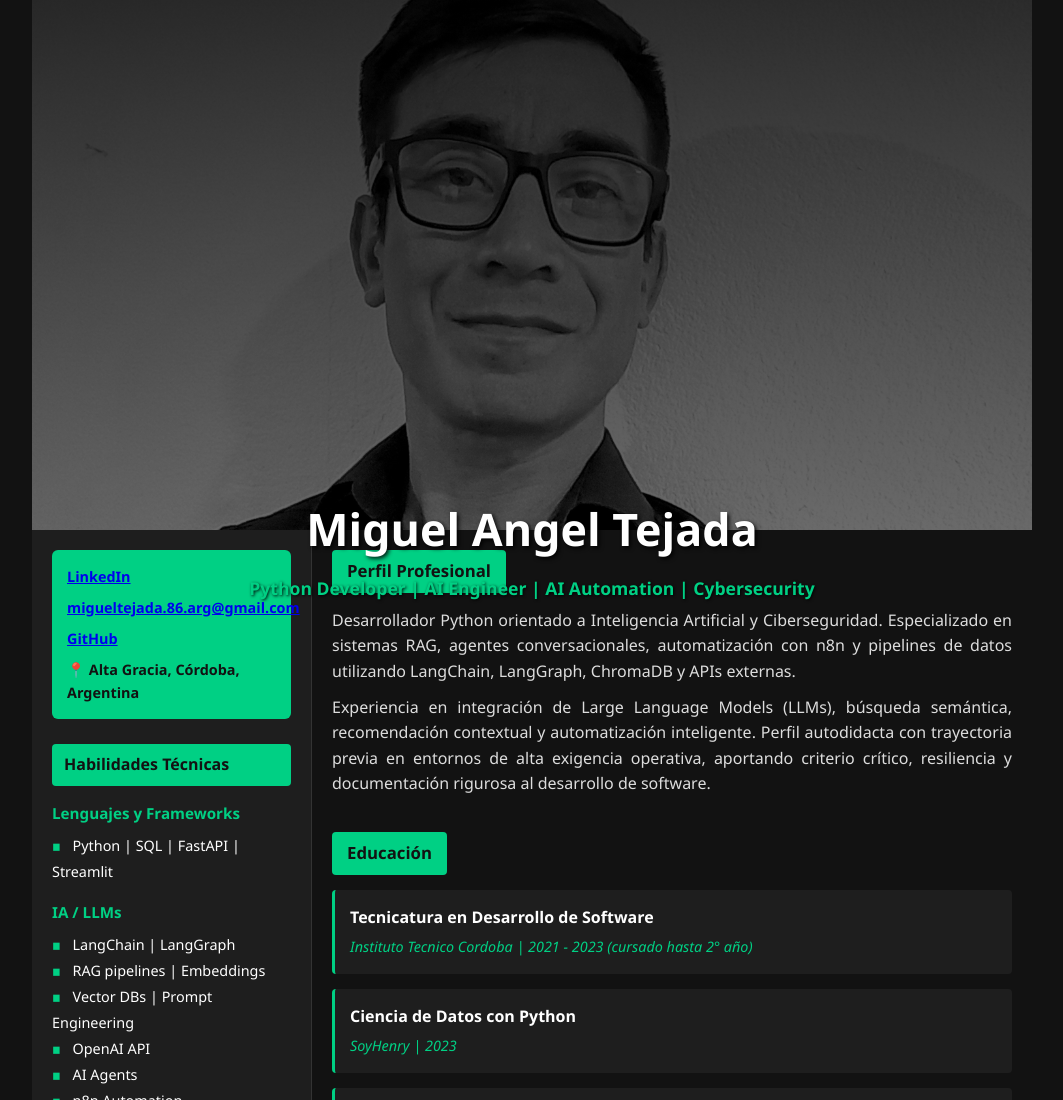
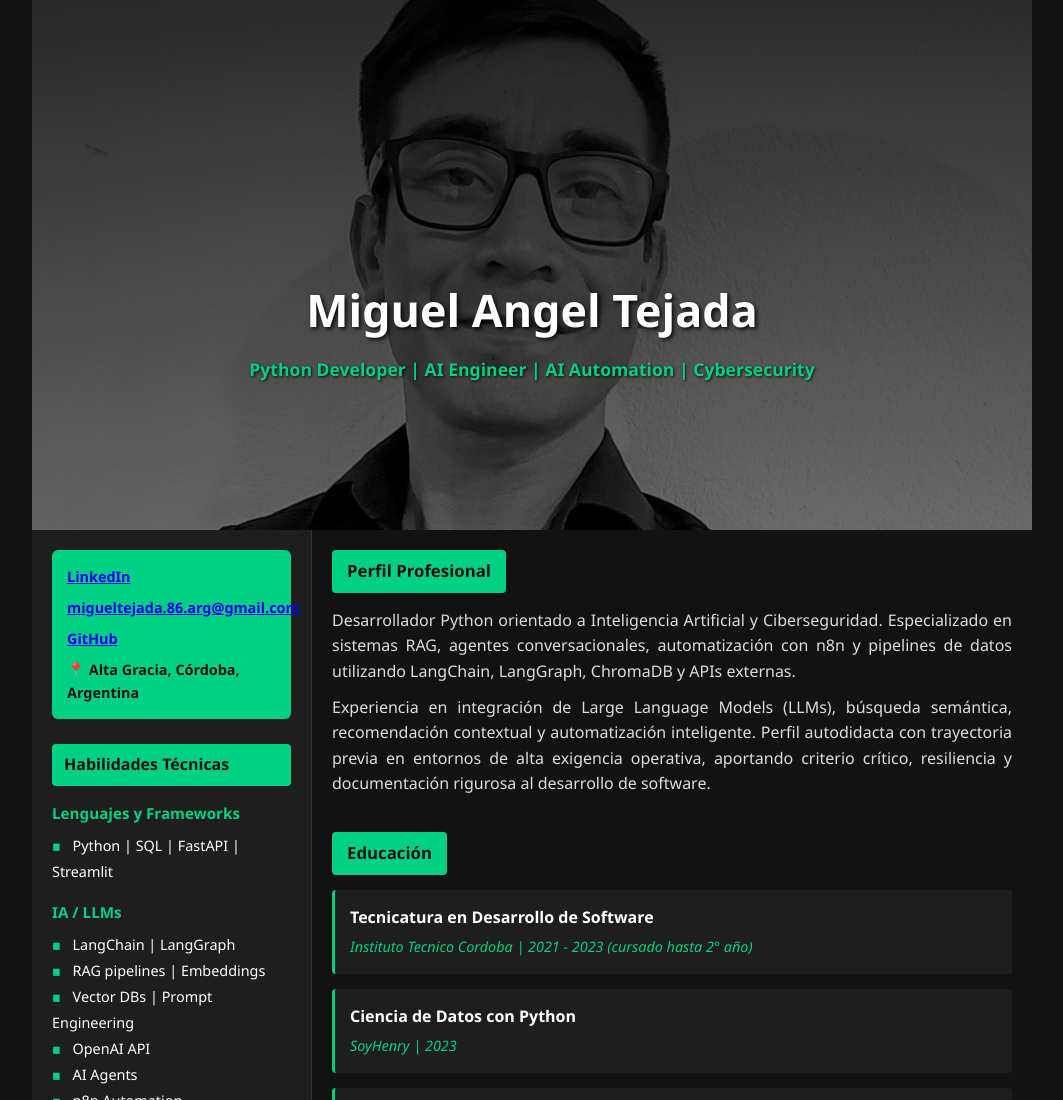
Before and after one commit to Migueltejada86/portfolio-cv, a plain HTML site: page index.html in a window 1280 px wide. Shown: the top 1100 px of the page, without its empty margins (108-1171 px from the left). Drawn offline with Linux system fonts and the light colour scheme.

Commit message:
centrar header

```diff
--- a/estilos.css
+++ b/estilos.css
@@ -119,7 +119,7 @@ body {
 
 .header-content {
     position: absolute;
-    top: 20%;
+    top: 12%;
     left: 50%;
     transform: translate(-50%, -50%);
     text-align: center;
```
